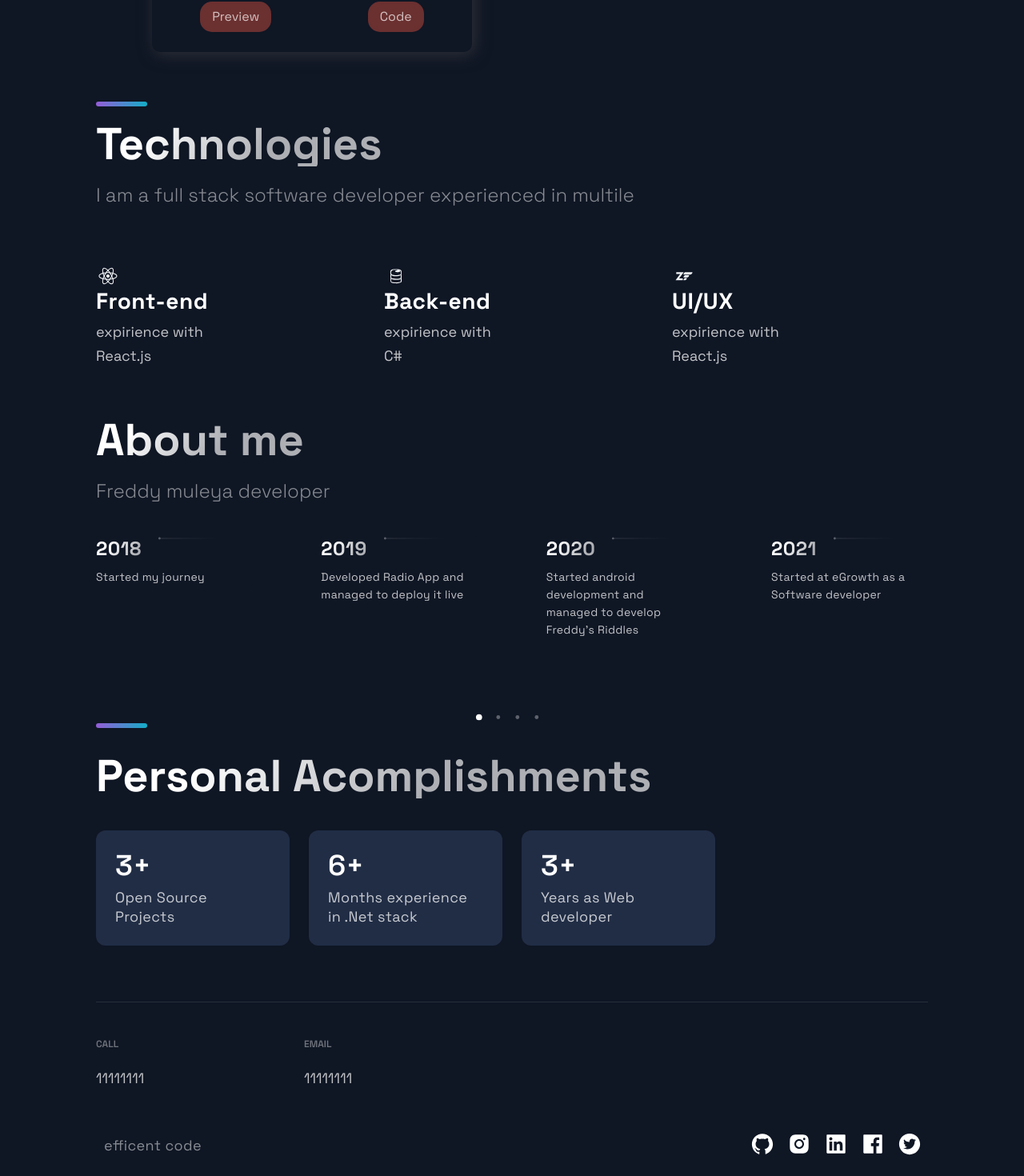
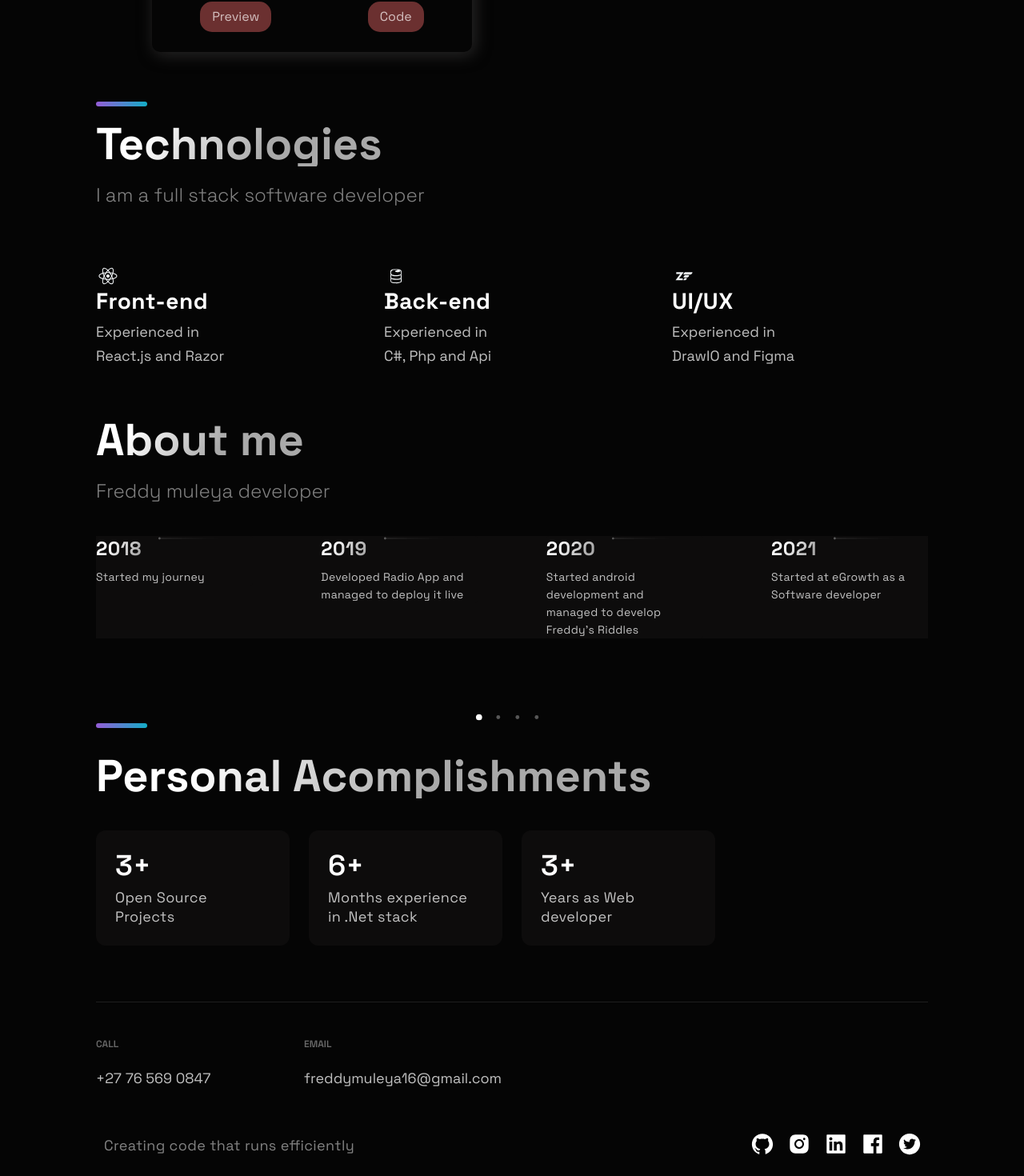
Before and after one commit to freddymuleya16/freddy-muleya-portfolio, a Next.js app: page / in a window 1280 px wide. Shown: the part 2685-4155 px from the top of the page at 80% size. Built offline with nearby package versions, Linux system fonts and the light colour scheme.

Commit message:
Color schemes update

```diff
--- a/src/components/Acomplishments/AcomplishmentsStyles.js
+++ b/src/components/Acomplishments/AcomplishmentsStyles.js
@@ -23,7 +23,7 @@ export const Boxes = styled.div`
 `
 
 export const Box = styled.div`
-  background: #212D45;
+  background: #0d0c0c;
   border-radius: 12px;
   height: 144px;
   padding: 24px;
--- a/src/components/Footer/Footer.js
+++ b/src/components/Footer/Footer.js
@@ -1,13 +1,4 @@
 import React from "react";
-import {
-  AiFillFacebook,
-  AiFillGithub,
-  AiFillInstagram,
-  AiFillLinkedin,
-  AiFillPhone,
-  AiFillTwitterCircle,
-} from "react-icons/ai";
-import { SocialIcons } from "../Header/HeaderStyles";
 import Socials from "../Socials/Socials";
 import {
   CompanyContainer,
@@ -27,21 +18,21 @@ const Footer = () => {
       <LinkList>
         <LinkColumn>
           <LinkTitle>Call</LinkTitle>
-            <LinkItem href="tel:111111111">11111111 </LinkItem>
-
+          <LinkItem href="tel:+27765680847">+27 76 569 0847 </LinkItem>
         </LinkColumn>
         <LinkColumn>
           <LinkTitle>Email</LinkTitle>
-            <LinkItem href="mailto:111111111">11111111 </LinkItem>
-
+          <LinkItem href="mailto:freddymuley16@gmail.com">
+            freddymuleya16@gmail.com
+          </LinkItem>
         </LinkColumn>
       </LinkList>
       <SocialIconsContainer>
         <CompanyContainer>
-          <Slogan>efficent code</Slogan>
+          <Slogan>Creating code that runs efficiently</Slogan>
         </CompanyContainer>
         <SocialContainer>
-        <Socials/>
+          <Socials />
         </SocialContainer>
       </SocialIconsContainer>
     </FooterWrapper>
--- a/src/components/Socials/Socials.js
+++ b/src/components/Socials/Socials.js
@@ -1,39 +1,34 @@
-
 import React from "react";
 import {
   AiFillFacebook,
   AiFillGithub,
   AiFillInstagram,
   AiFillLinkedin,
-  AiFillPhone,
   AiFillTwitterCircle,
 } from "react-icons/ai";
 
-import {
-  SocialIcons,
-} from "./SocialStyles.js";
+import { SocialIcons } from "./SocialStyles.js";
 
 function Socials() {
-    return (
-        <>
-            <SocialIcons href="https://github.com">
+  return (
+    <>
+      <SocialIcons href="https://github.com/freddymuleya16">
         <AiFillGithub size="3rem" />
       </SocialIcons>
-      <SocialIcons href="https://facebook.com">
+      <SocialIcons href="https://www.instagram.com/freddy_muleya/">
         <AiFillInstagram size="3rem" />
       </SocialIcons>
-      <SocialIcons href="https://LinkedIn.com">
+      <SocialIcons href="https://www.linkedin.com/in/freddy-muleya-994341116/">
         <AiFillLinkedin size="3rem" />
       </SocialIcons>
-      <SocialIcons href="https://github.com">
+      <SocialIcons href="https://www.facebook.com/freddy.muleya.9/">
         <AiFillFacebook size="3rem" />
-
       </SocialIcons>
-      <SocialIcons href="https://github.com" >
+      <SocialIcons href="https://twitter.com/freddy_muleya1">
         <AiFillTwitterCircle size="3rem" />
       </SocialIcons>
-        </>
-    )
+    </>
+  );
 }
 
-export default Socials
+export default Socials;
--- a/src/components/Technologies/Technologies.js
+++ b/src/components/Technologies/Technologies.js
@@ -19,16 +19,16 @@ const Technologies = () => (
     <SectionDivider />
     <br />
     <SectionTitle>Technologies</SectionTitle>
-    <SectionText>I am a full stack software developer experienced in multile</SectionText>
+    <SectionText>I am a full stack software developer</SectionText>
     <List>
       <ListItem>
         <DiReact size="3rem" />
         <ListContainer>
           <ListTitle>Front-end</ListTitle>
           <ListParagraph>
-            expirience with
+            Experienced in
             <br />
-            React.js
+            React.js and Razor
           </ListParagraph>
         </ListContainer>
       </ListItem>
@@ -37,9 +37,9 @@ const Technologies = () => (
         <ListContainer>
           <ListTitle>Back-end</ListTitle>
           <ListParagraph>
-            expirience with
+            Experienced in
             <br />
-            C#
+            C#, Php and Api
           </ListParagraph>
         </ListContainer>
       </ListItem>
@@ -48,9 +48,9 @@ const Technologies = () => (
         <ListContainer>
           <ListTitle>UI/UX</ListTitle>
           <ListParagraph>
-            expirience with
+            Experienced in
             <br />
-            React.js
+            DrawIO and Figma
           </ListParagraph>
         </ListContainer>
       </ListItem>
--- a/src/components/TimeLine/TimeLineStyles.js
+++ b/src/components/TimeLine/TimeLineStyles.js
@@ -3,7 +3,7 @@ import styled from 'styled-components'
 
 export const CarouselContainer = styled.ul`
   max-width: 1040px;
-  background: #0F1624;
+  background: #0d0c0c;
   padding: 0rem;
   list-style:none;
   display: flex;
@@ -40,7 +40,7 @@ export const CarouselMobileScrollNode = styled.div`
 `
 
 export const CarouselItem = styled.div`
-  background: #0F1624;
+  background: #0d0c0c;
   border-radius: 3px;
   max-width: 196px;
 
--- a/src/themes/default.js
+++ b/src/themes/default.js
@@ -7,7 +7,7 @@ export default {
   // Colors for layout
   colors: {
     primary1: "hsl(204,23.8%,95.9%)",
-    background1: "#0F1624",
+    background1: "#050505",
     accent1: "hsl(34.9,98.6%,72.9%)",
     button: "hsl(205.1,100%,36.1%)",
     background2: "hsl(232.7,27.3%,23.7%)",
```
